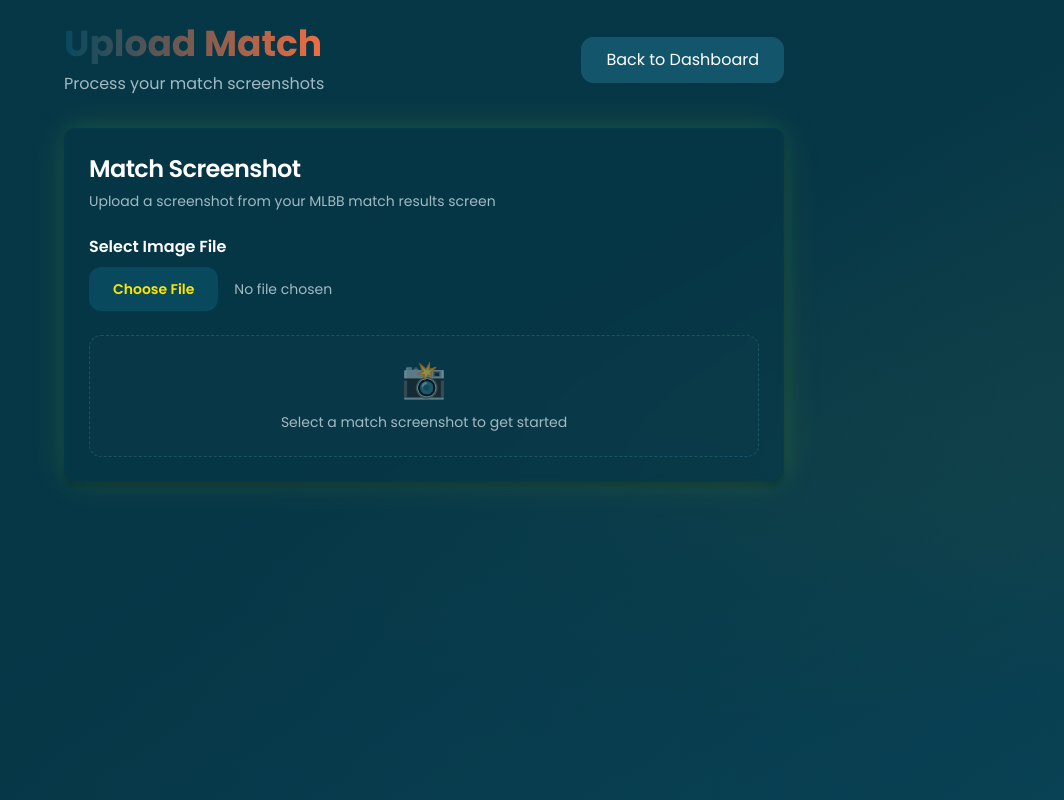
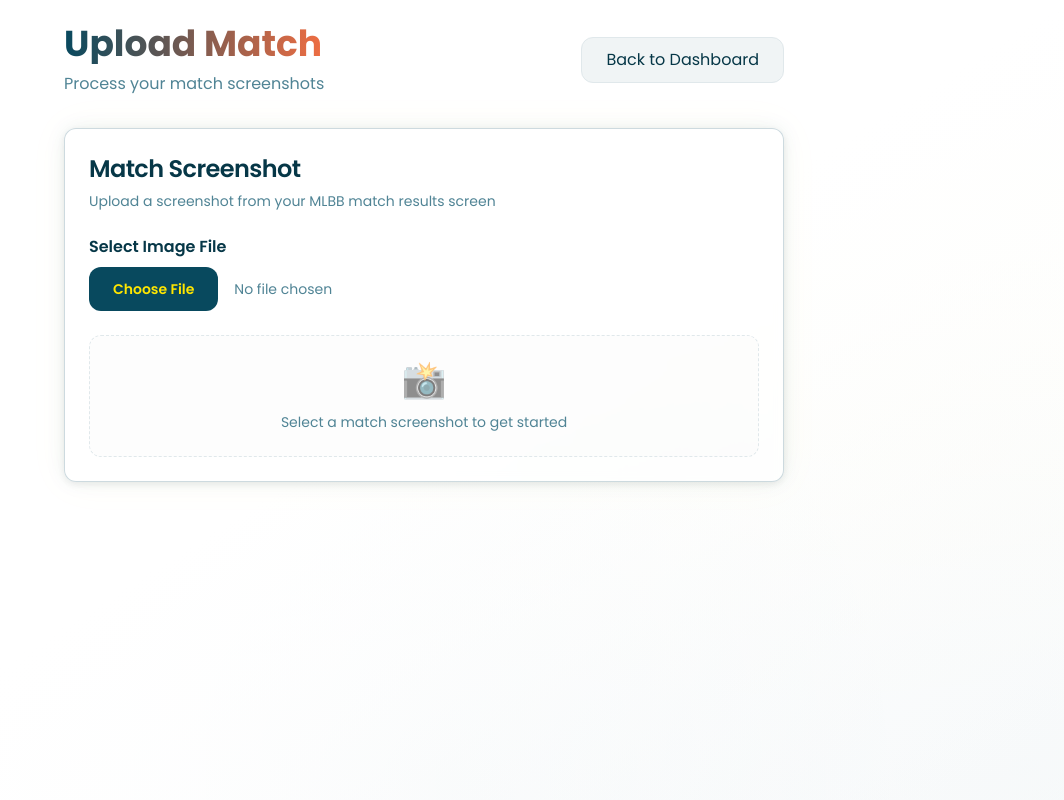
Before and after one commit to hndrwn-dk/mlbb-party-winrate, a Next.js app: page /upload in a window 1280 px wide. Shown: the whole page, without its empty margins (216-1280 px from the left). Built offline with nearby package versions, Linux system fonts and the light colour scheme.

Commit message:
Change background to white with dark text and light borders

```diff
--- a/app/layout.tsx
+++ b/app/layout.tsx
@@ -29,7 +29,7 @@ export default function RootLayout({
   children: React.ReactNode;
 }>) {
   return (
-    <html lang="en" className="dark">
+    <html lang="en">
       <body className={`${poppins.variable} ${inter.variable} font-sans`}>
         <Providers>{children}</Providers>
       </body>
--- a/app/styles/globals.css
+++ b/app/styles/globals.css
@@ -6,25 +6,25 @@
   :root {
     --font-poppins: var(--font-poppins);
     --font-inter: var(--font-inter);
-    --background: 195 85% 15%;
-    --foreground: 0 0% 100%;
-    --card: 195 85% 15%;
-    --card-foreground: 0 0% 100%;
-    --popover: 195 85% 15%;
-    --popover-foreground: 0 0% 100%;
+    --background: 0 0% 100%;
+    --foreground: 195 85% 15%;
+    --card: 0 0% 100%;
+    --card-foreground: 195 85% 15%;
+    --popover: 0 0% 100%;
+    --popover-foreground: 195 85% 15%;
     --primary: 195 85% 20%;
     --primary-foreground: 54 100% 50%;
-    --secondary: 195 70% 25%;
-    --secondary-foreground: 0 0% 100%;
-    --muted: 195 60% 20%;
-    --muted-foreground: 195 20% 70%;
+    --secondary: 195 20% 95%;
+    --secondary-foreground: 195 85% 15%;
+    --muted: 195 15% 96%;
+    --muted-foreground: 195 30% 45%;
     --accent: 54 100% 50%;
     --accent-foreground: 195 85% 15%;
     --destructive: 0 84% 60%;
     --destructive-foreground: 0 0% 100%;
-    --border: 195 60% 25%;
-    --input: 195 60% 25%;
-    --ring: 54 100% 50%;
+    --border: 195 20% 90%;
+    --input: 195 20% 90%;
+    --ring: 195 85% 20%;
     --radius: 0.75rem;
     --chart-1: 54 100% 50%;
     --chart-2: 15 85% 60%;
@@ -40,13 +40,13 @@
   }
   body {
     @apply bg-background text-foreground;
-    background-image: radial-gradient(at 27% 37%, hsla(195, 85%, 25%, 0.15) 0px, transparent 50%),
-      radial-gradient(at 97% 21%, hsla(54, 100%, 50%, 0.08) 0px, transparent 50%),
-      radial-gradient(at 52% 99%, hsla(195, 85%, 25%, 0.15) 0px, transparent 50%),
-      radial-gradient(at 10% 29%, hsla(54, 100%, 50%, 0.08) 0px, transparent 50%),
-      radial-gradient(at 97% 96%, hsla(195, 85%, 25%, 0.15) 0px, transparent 50%),
-      radial-gradient(at 33% 50%, hsla(195, 70%, 30%, 0.12) 0px, transparent 50%),
-      radial-gradient(at 79% 53%, hsla(54, 100%, 50%, 0.08) 0px, transparent 50%);
+    background-image: radial-gradient(at 27% 37%, hsla(195, 85%, 25%, 0.03) 0px, transparent 50%),
+      radial-gradient(at 97% 21%, hsla(54, 100%, 50%, 0.02) 0px, transparent 50%),
+      radial-gradient(at 52% 99%, hsla(195, 85%, 25%, 0.03) 0px, transparent 50%),
+      radial-gradient(at 10% 29%, hsla(54, 100%, 50%, 0.02) 0px, transparent 50%),
+      radial-gradient(at 97% 96%, hsla(195, 85%, 25%, 0.03) 0px, transparent 50%),
+      radial-gradient(at 33% 50%, hsla(195, 70%, 30%, 0.02) 0px, transparent 50%),
+      radial-gradient(at 79% 53%, hsla(54, 100%, 50%, 0.02) 0px, transparent 50%);
   }
 }
 
@@ -55,7 +55,7 @@
     background: linear-gradient(135deg, hsl(195 85% 20%) 0%, hsl(54 100% 50%) 100%);
   }
   .card-glow {
-    box-shadow: 0 0 20px rgba(34, 197, 94, 0.15), 0 0 40px rgba(255, 234, 0, 0.1), 0 4px 6px rgba(0, 0, 0, 0.3);
+    box-shadow: 0 0 20px rgba(26, 95, 122, 0.08), 0 0 40px rgba(255, 234, 0, 0.05), 0 2px 8px rgba(0, 0, 0, 0.08);
   }
   .text-glow {
     text-shadow: 0 0 10px rgba(255, 234, 0, 0.5);
```
